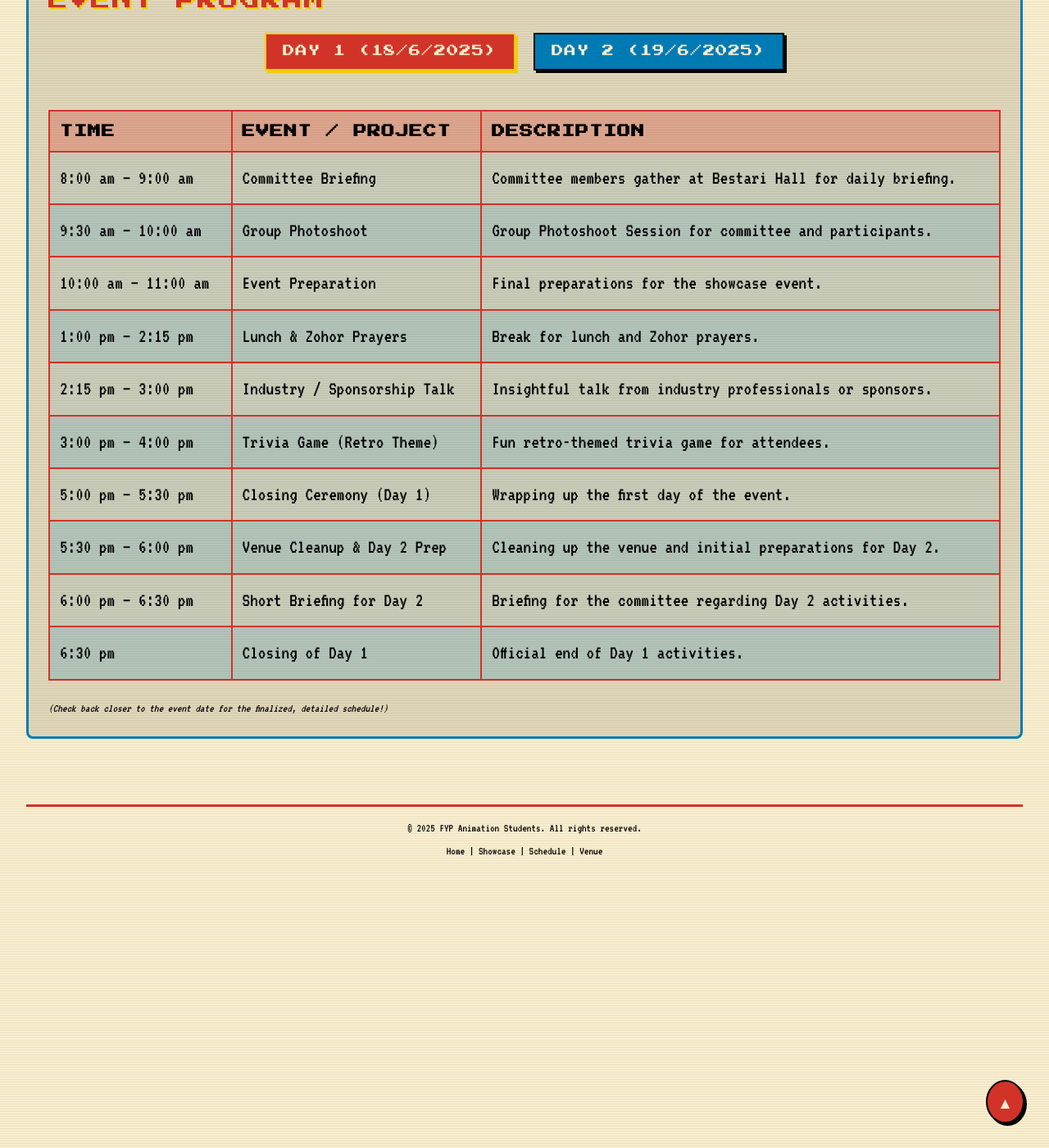
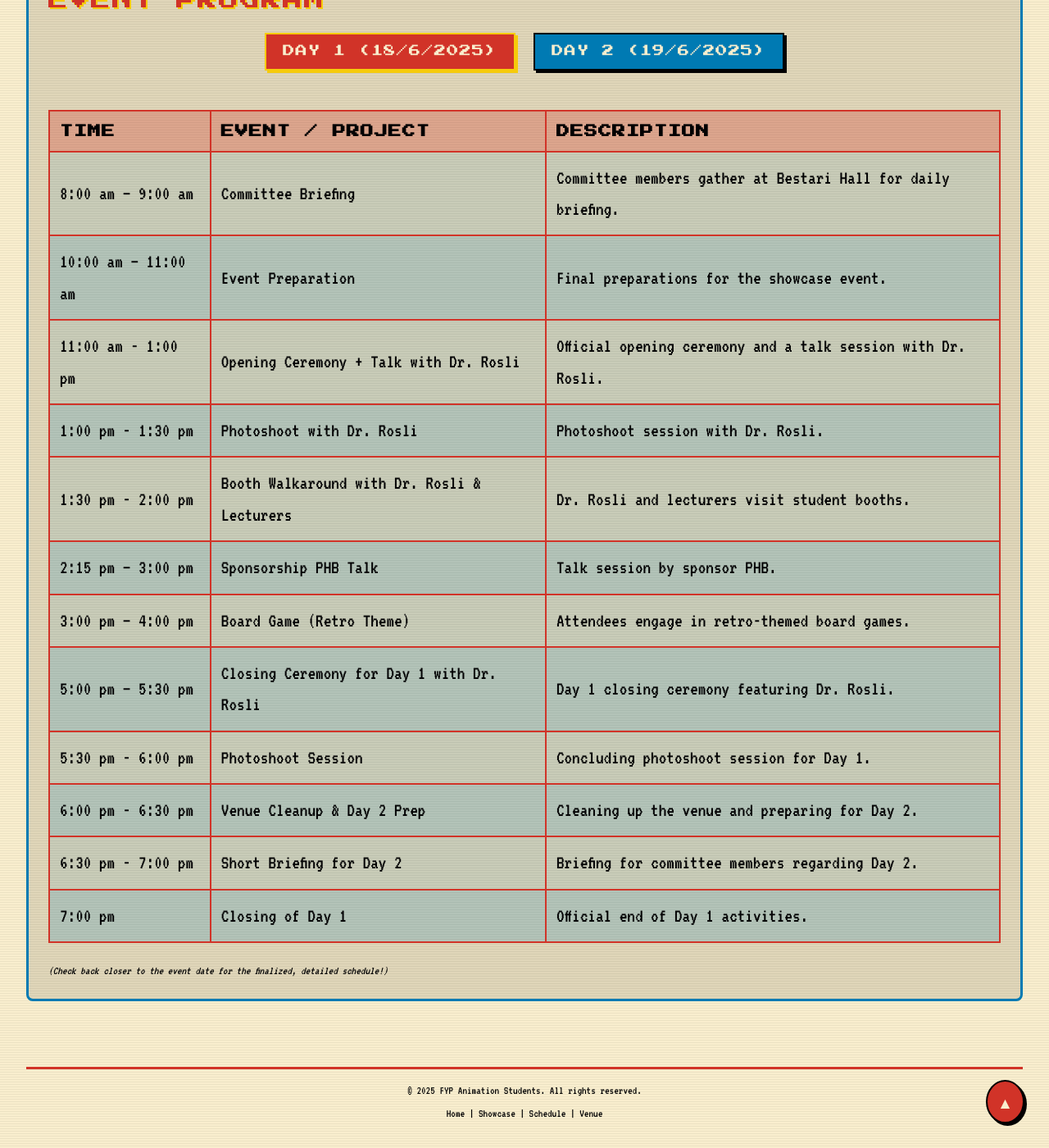
Before and after one commit to Ahmad-Amsyar/retro-mation, a Jekyll site: the page built from time.html, in a window 1280 px wide and 1400 px high, scrolled down 349 px. Shown: the whole window at 82% size. Built offline with Jekyll 4.4.1, drawn with Linux system fonts in a browser that asks for light colours; nearby versions of some CDN libraries.

Commit message:
Update Schedule

```diff
--- a/_data/schedule.yml
+++ b/_data/schedule.yml
@@ -1,37 +1,41 @@
-# _data/schedule.yml
-
 day1:
-  id: "day1" # For JS targeting
+  id: "day1"
   button_text: "Day 1 (18/6/2025)"
   events:
     - time: "8:00 am – 9:00 am"
       event: "Committee Briefing"
       description: "Committee members gather at Bestari Hall for daily briefing."
-    - time: "9:30 am – 10:00 am"
-      event: "Group Photoshoot"
-      description: "Group Photoshoot Session for committee and participants."
     - time: "10:00 am – 11:00 am"
       event: "Event Preparation"
       description: "Final preparations for the showcase event."
-    - time: "1:00 pm – 2:15 pm"
-      event: "Lunch & Zohor Prayers"
-      description: "Break for lunch and Zohor prayers."
+    - time: "11:00 am - 1:00 pm"
+      event: "Opening Ceremony + Talk with Dr. Rosli"
+      description: "Official opening ceremony and a talk session with Dr. Rosli."
+    - time: "1:00 pm - 1:30 pm"
+      event: "Photoshoot with Dr. Rosli"
+      description: "Photoshoot session with Dr. Rosli."
+    - time: "1:30 pm - 2:00 pm"
+      event: "Booth Walkaround with Dr. Rosli & Lecturers"
+      description: "Dr. Rosli and lecturers visit student booths."
     - time: "2:15 pm – 3:00 pm"
-      event: "Industry / Sponsorship Talk"
-      description: "Insightful talk from industry professionals or sponsors."
+      event: "Sponsorship PHB Talk"
+      description: "Talk session by sponsor PHB."
     - time: "3:00 pm – 4:00 pm"
-      event: "Trivia Game (Retro Theme)"
-      description: "Fun retro-themed trivia game for attendees."
+      event: "Board Game (Retro Theme)"
+      description: "Attendees engage in retro-themed board games."
     - time: "5:00 pm – 5:30 pm"
-      event: "Closing Ceremony (Day 1)"
-      description: "Wrapping up the first day of the event."
-    - time: "5:30 pm – 6:00 pm"
+      event: "Closing Ceremony for Day 1 with Dr. Rosli"
+      description: "Day 1 closing ceremony featuring Dr. Rosli."
+    - time: "5:30 pm - 6:00 pm"
+      event: "Photoshoot Session"
+      description: "Concluding photoshoot session for Day 1."
+    - time: "6:00 pm - 6:30 pm"
       event: "Venue Cleanup & Day 2 Prep"
-      description: "Cleaning up the venue and initial preparations for Day 2."
-    - time: "6:00 pm – 6:30 pm"
+      description: "Cleaning up the venue and preparing for Day 2."
+    - time: "6:30 pm - 7:00 pm"
       event: "Short Briefing for Day 2"
-      description: "Briefing for the committee regarding Day 2 activities."
-    - time: "6:30 pm"
+      description: "Briefing for committee members regarding Day 2."
+    - time: "7:00 pm"
       event: "Closing of Day 1"
       description: "Official end of Day 1 activities."
 
@@ -43,40 +47,26 @@ day2:
       event: "Committee Gathering"
       description: "Committee members gather at Bestari Hall."
     - time: "10:00 am – 10:30 am"
-      event: "Exhibition Open to Public"
-      description: "The showcase exhibition is officially open to the public."
-    - time: "10:30 am – 10:45 am"
-      event: "Trivia Game (Retro Theme)"
-      description: "Another round of fun retro-themed trivia."
+      event: "Exhibition Open For Public"
+      description: "Showcase exhibition opens to the public."
     - time: "10:45 am – 11:45 am"
-      event: "Boardgame Sessions"
-      description: "Interactive boardgame sessions with attendees."
+      event: "Board Game Sessions With Attendees"
+      description: "Interactive board game sessions for attendees."
     - time: "12:30 pm – 2:00 pm"
-      event: "Lunch & Zohor Prayers"
+      event: "Lunch and Zohor Prayers"
       description: "Break for lunch and Zohor prayers."
     - time: "2:15 pm – 3:00 pm"
-      event: "Demo Drawing & Talk"
-      description: "Demo drawing session and talk by a UniKL MIIT Animation Lecturer."
+      event: "Open Activity Sessions"
+      description: "Open sessions for various activities, welcoming all ideas."
     - time: "4:00 pm – 4:30 pm"
-      event: "Prize Giving & Closing Ceremony"
-      description: "Awarding prizes and official closing ceremony of the showcase."
+      event: "Closing Ceremony"
+      description: "Official closing ceremony of the event."
     - time: "4:30 pm – 5:00 pm"
       event: "Photoshoot Session"
-      description: "Final photoshoot session."
+      description: "Final photoshoot session for the event."
     - time: "5:00 pm – 5:30 pm"
-      event: "Venue Cleanup & Pack Up"
-      description: "Cleaning up the venue and packing up exhibition materials."
+      event: "Venue Cleanup & Packing Up"
+      description: "Cleaning up the venue and packing materials."
     - time: "6:00 pm"
       event: "Closing of Retro-Mation Exhibition"
-      description: "Official end of the Retro-Mation FYP Animation Showcase."
-
-# To add a Day 3, you would copy the day2 block, change its id to "day3",
-# update button_text, and fill in the events:
-# day3:
-#   id: "day3"
-#   button_text: "Day 3 (Optional Date)"
-#   events:
-#     - time: "10:00 AM"
-#       event: "Event Title"
-#       description: "Event description."
-#     # ... more events ...
+      description: "Official closing of the Retro-Mation Exhibition."
```
